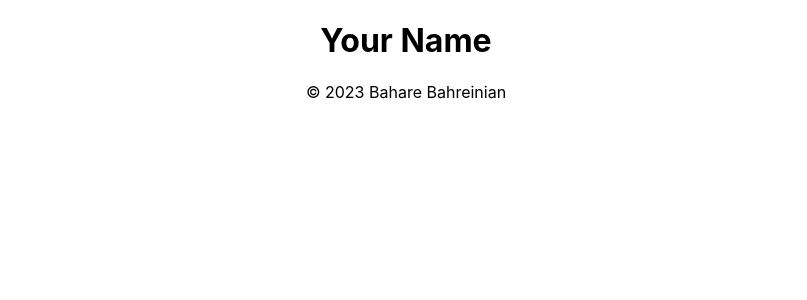
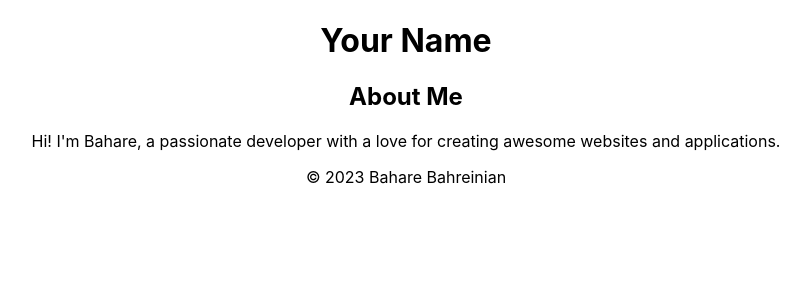
Before and after one commit to Bahare09/portfolio, a React (Create React App) app: page / in a window 1280 px wide. Shown: the top 300 px of the page, without its empty margins (234-1041 px from the left). Built offline with nearby package versions, Linux system fonts and the light colour scheme.

Commit message:
AboutMe.js

```diff
--- a/src/App.js
+++ b/src/App.js
@@ -1,7 +1,7 @@
 import React from "react";
 import "./App.css";
 import Header from "./components/Header";
-// import AboutMe from "./components/AboutMe";
+import AboutMe from "./components/AboutMe";
 // import Projects from "./components/Projects";
 // import ContactForm from "./components/ContactForm";
 
@@ -9,11 +9,11 @@ function App() {
   return (
     <div className="App">
       <Header />
-      {/* <main>
+      <main>
         <AboutMe />
-        <Projects />
-        <ContactForm />
-      </main> */}
+        {/*<Projects />
+        <ContactForm />*/}
+      </main>
       <footer>
         <p>&copy; {new Date().getFullYear()} Bahare Bahreinian</p>
       </footer>
--- a/src/components/AboutMe.js
+++ b/src/components/AboutMe.js
@@ -0,0 +1,15 @@
+import React from "react";
+
+const AboutMe = () => {
+  return (
+    <section id="about">
+      <h2>About Me</h2>
+      <p>
+        Hi! I'm Bahare, a passionate developer with a love for creating awesome
+        websites and applications.
+      </p>
+    </section>
+  );
+};
+
+export default AboutMe;
```
